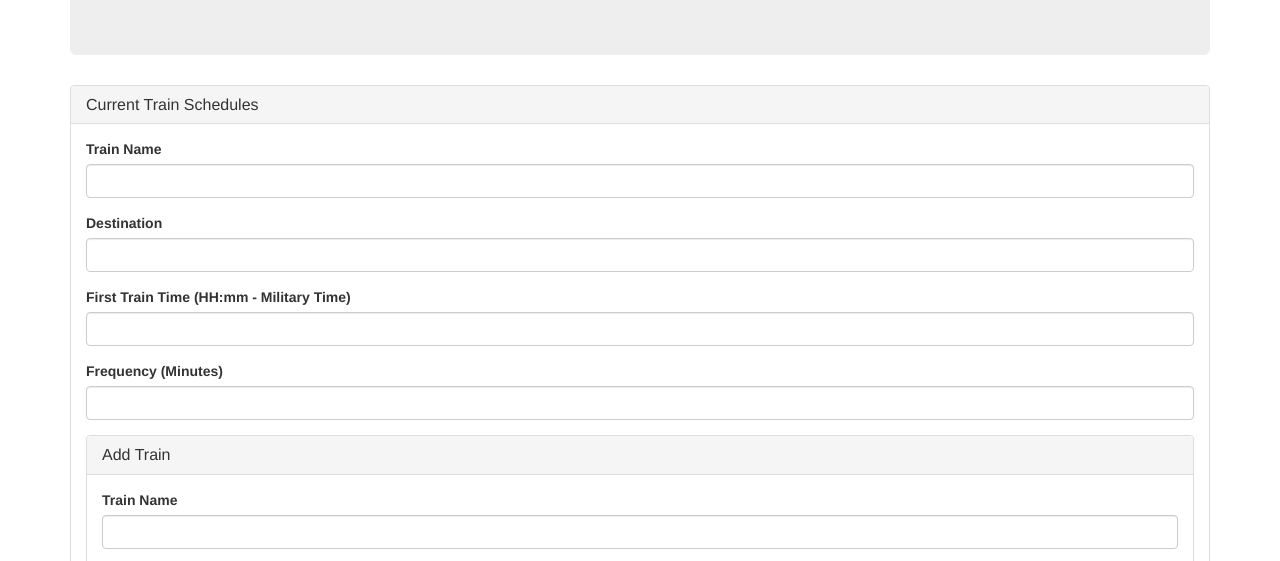
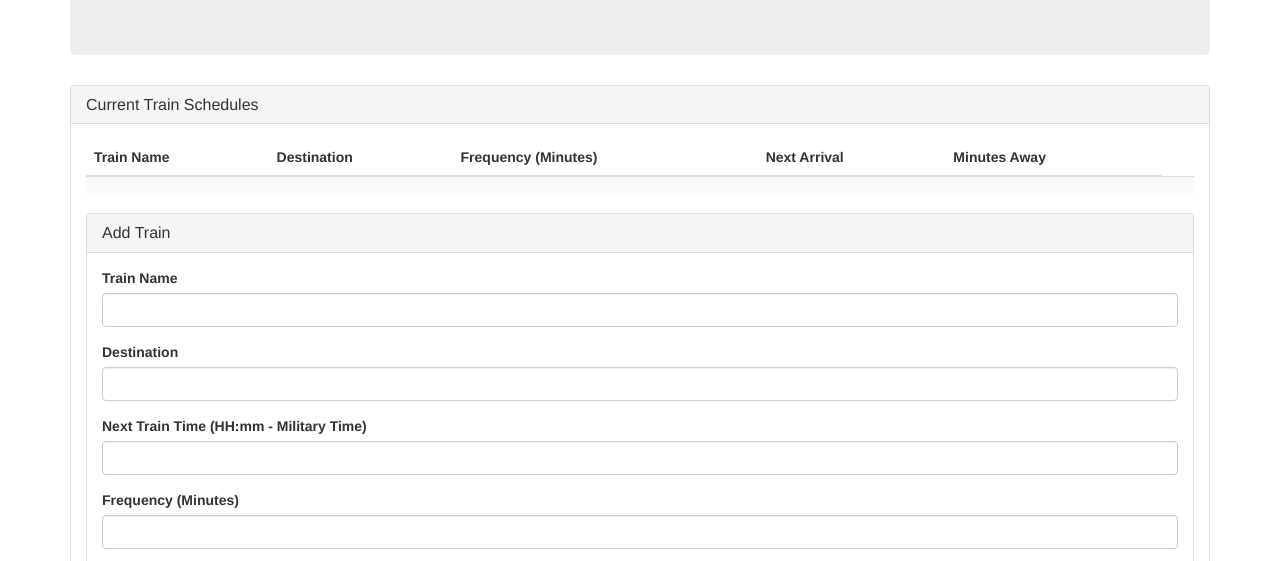
Before and after one commit to paulamcarpenter/TrainTime, a plain HTML site: page traintime.html in a window 1280 px wide. Shown: the part 207-768 px from the top of the page. Drawn offline with nearby package versions, Linux system fonts and the light colour scheme; no server answers.

Commit message:
Added Firebase and Moment.js

```diff
--- a/logic.js
+++ b/logic.js
@@ -17,8 +17,13 @@
     // Initial Values
     var nameTrain = "";
     var destTrain = "";
-    var firstTrain = 0;
-    var freqTrain = 0;
+    // var firstTrain = 0;
+    // var freqTrain = 0;
+
+    // Moment.js variables to be used for timing of Trains and Minutes Away
+    // var randomDate = "02/23/1999";
+    // var randomFormat = "MM/DD/YYYY";
+    // var convertedDate = moment(randomDate, randomFormat);
 
     // Capture Button Click
     $("#add-user").on("click", function() {
@@ -30,14 +35,14 @@
       // Don't forget to provide initial data to your Firebase database.
       nameTrain = $("#nameTrain-input").val();
       destTrain = $("#destTrain-input").val();
-      firstTrain = $("#firstTrain-input").val();
-      freqTrain = $("#freqTrain-input").val();
+      // firstTrain = $("#firstTrain-input").val();
+      // freqTrain = $("#freqTrain-input").val();
 
       database.ref().push({
         nameTrain: nameTrain,
         destTrain: destTrain,
-        firstTrain: firstTrain,
-        freqTrain: freqTrain
+        // firstTrain: firstTrain,
+        // freqTrain: freqTrain
       });
 
     });
@@ -45,18 +50,25 @@
     // Firebase watcher + initial loader HINT: .on("value")
     database.ref().on("child_added", function(snapshot) {
 
+      // Change the HTML to reflect
+      $("#nameTrain-display").append(snapshot.val().nameTrain);
+      $("#destTrain-display").append(snapshot.val().destTrain);
+      // $("#firstTrain-display").append(snapshot.val().firstTrain);
+      // $("#freqTrain-display").append(snapshot.val().freqTrain);
+
       // Log everything that's coming out of snapshot
       console.log(snapshot.val());
       console.log(snapshot.val().nameTrain);
       console.log(snapshot.val().destTrain);
-      console.log(snapshot.val().firstTrain);
-      console.log(snapshot.val().freqTrain);
+      // console.log(snapshot.val().firstTrain);
+      // console.log(snapshot.val().freqTrain);
 
-      // Change the HTML to reflect
-      $("#nameTrain-display").append(snapshot.val().nameTrain);
-      $("#destTrain-display").append(snapshot.val().destTrain);
-      $("#firstTrain-display").append(snapshot.val().firstTrain);
-      $("#freqTrain-display").append(snapshot.val().freqTrain);
+      // Add trains to list
+      $("#full-member-list").append("<tr><td ='nameTrain'> " + snapshot.val().nameTrain
+        + " </tr><td ='destTrain'> " + snapshot.val().destTrain + "</tr>");
+        // + " </tr><td ='start'> " + snapshot.val().start
+        // + " </tr><td ='rate'> " + snapshot.val().rate + " </tr>");
+
 
       // Handle the errors
     }, function(errorObject) {
--- a/traintime.html
+++ b/traintime.html
@@ -6,21 +6,12 @@
 
     <meta charset="UTF-8">
     <title>Train Time!</title>
-
-    <!-- jQuery -->
     <script src="https://cdnjs.cloudflare.com/ajax/libs/jquery/3.2.1/jquery.min.js"></script>
-
-    <!-- Bootstrap CDN-->
     <link rel="stylesheet" href="https://maxcdn.bootstrapcdn.com/bootstrap/3.3.7/css/bootstrap.min.css">
-
-    <script src="https://maxcdn.bootstrapcdn.com/bootstrap/3.3.7/js/bootstrap.min.js"></script>
-
     <script src="https://www.gstatic.com/firebasejs/4.7.0/firebase.js"></script>
-
-     <!-- JavaScript -->
-    <script src="../logic.js"></script>
-
-    <script src="https://code.jquery.com/jquery.js"></script>
+    <script src="logic.js"></script>
+    <!-- <script src="https://code.jquery.com/jquery.js"></script> -->
+    <script src="https://cdn.jsdelivr.net/momentjs/2.12.0/moment.min.js"></script>
 
   </head>
 
@@ -44,23 +35,28 @@
               <h3 class="panel-title">Current Train Schedules</h3>
             </div>
             <div class="panel-body">
-              <form>
-                <div class="form-group">
-                  <label for="train-name">Train Name</label>
-                  <input class="form-control" id="train-name" type="text">
-                </div>
-                <div class="form-group">
-                  <label for="train-dest">Destination</label>
-                  <input class="form-control" id="train-dest" type="text">
-                </div>
-                <div class="form-group">
-                  <label for="train-time">First Train Time (HH:mm - Military Time)</label>
-                  <input class="form-control" id="train-time" type="number">
-                </div>
-                <div class="form-group">
-                  <label for="train-freq">Frequency (Minutes)</label>
-                  <input class="form-control" id="train-freq" type="number">
-                </div>
+
+              <table class="table table-striped">
+                <thead>
+                  <tr>
+                    <th>Train Name</th>
+                    <th>Destination</th>
+                    <th>Frequency (Minutes)</th>
+                    <th>Next Arrival</th>
+                    <th>Minutes Away</th>
+                  </tr>
+                </thead>
+                <tbody>
+                  <tr>
+                    <td id="nameTrain-display"></td>
+                    <td id="destTrain"></td>
+                    <td id="freqTrain-display"></td>
+                    <td id="nextTrain-display"></td>
+                    <td id="minawayTrain-display"></td>
+                    <td
+                  </tr>
+                </tbody>
+                </table>
 
       <!-- Add Train info you need and submit -->
       <div class="row">
@@ -70,22 +66,23 @@
               <h3 class="panel-title">Add Train</h3>
             </div>
             <div class="panel-body">
-              <form>
+
+               <form>
                 <div class="form-group">
-                  <label for="train-name">Train Name</label>
-                  <input class="form-control" id="train-name" type="text">
+                  <label for="nameTrain">Train Name</label>
+                  <input class="form-control" id="nameTrain" type="text">
                 </div>
                 <div class="form-group">
-                  <label for="train-dest">Destination</label>
-                  <input class="form-control" id="train-dest" type="text">
+                  <label for="destTrain">Destination</label>
+                  <input class="form-control" id="destTrain" type="text">
                 </div>
                 <div class="form-group">
-                  <label for="train-time">First Train Time (HH:mm - Military Time)</label>
-                  <input class="form-control" id="train-time" type="number">
+                  <label for="nextTrain">Next Train Time (HH:mm - Military Time)</label>
+                  <input class="form-control" id="nextTrain" type="number">
                 </div>
                 <div class="form-group">
-                  <label for="train-freq">Frequency (Minutes)</label>
-                  <input class="form-control" id="train-freq" type="number">
+                  <label for="freqTrain">Frequency (Minutes)</label>
+                  <input class="form-control" id="freqTrain" type="number">
                 </div>
 
                 <button class="btn btn-primary" id="submit-bid" type="submit">Submit</button>
```
